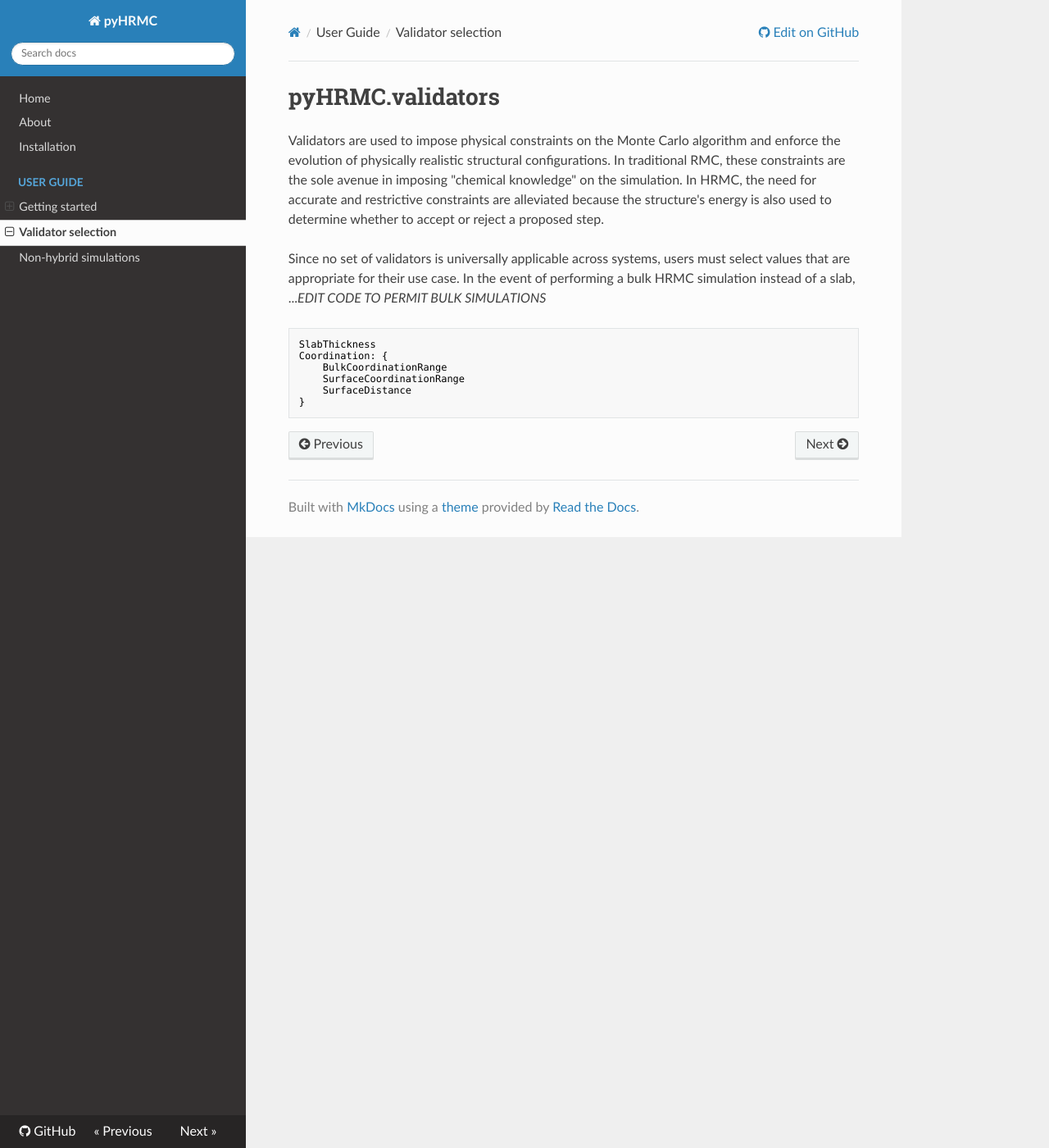
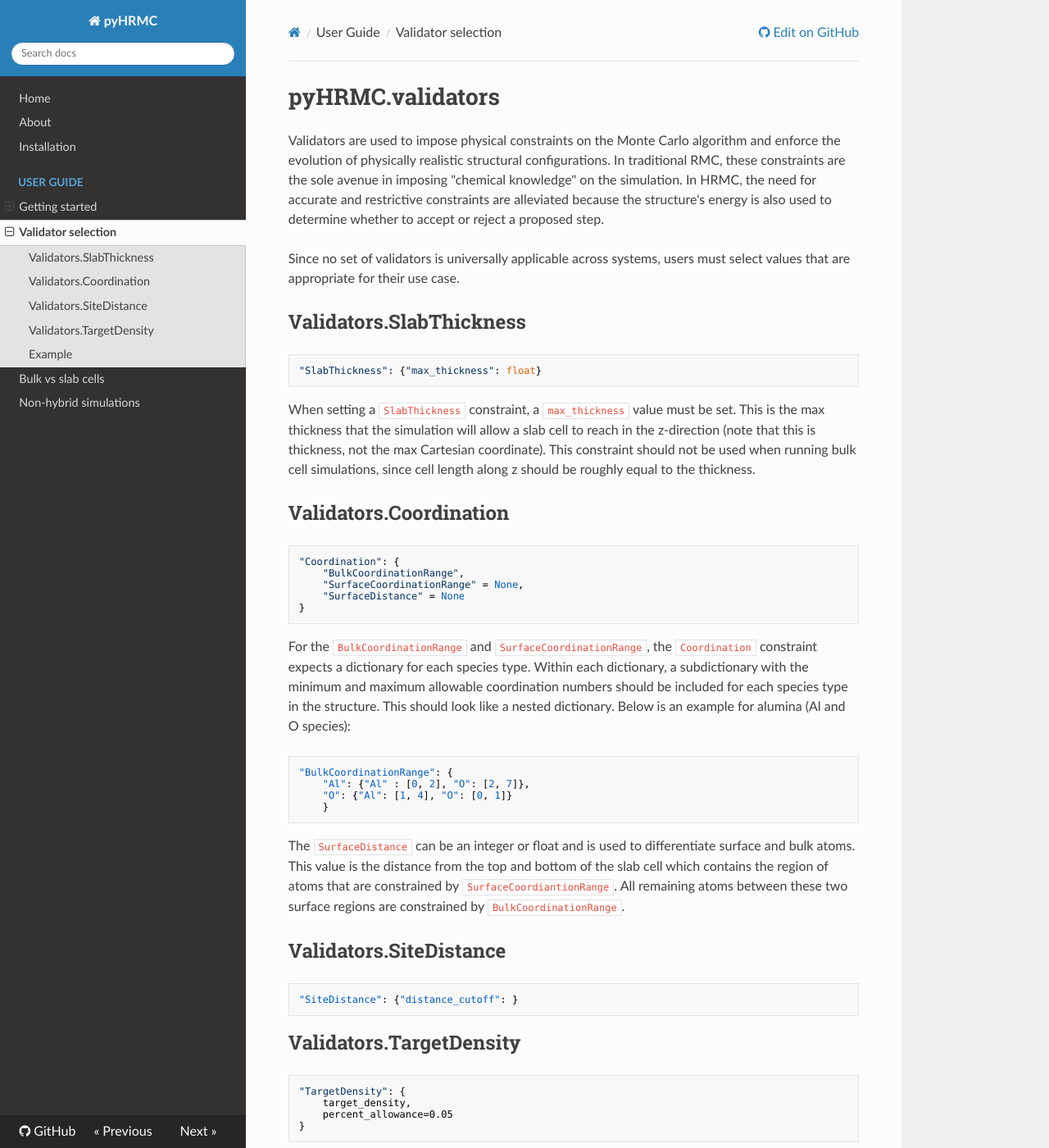
Before and after one commit to ehrhardtkm/pyHRMC, an MkDocs documentation site: the page built from docs/user_guide/validator_selection.md, in a window 1280 px wide and 1400 px high. Shown: the whole window at 82% size. Built offline with MkDocs 1.6.1, drawn with Linux system fonts in a browser that asks for light colours; nearby versions of some CDN libraries; some of the changed text lies outside the part shown.

Commit message:
update documentation

````diff
--- a/docs/user_guide/validator_selection.md
+++ b/docs/user_guide/validator_selection.md
@@ -2,13 +2,50 @@
 ===
 Validators are used to impose physical constraints on the Monte Carlo algorithm and enforce the evolution of physically realistic structural configurations. In traditional RMC, these constraints are the sole avenue in imposing "chemical knowledge" on the simulation. In HRMC, the need for accurate and restrictive constraints are alleviated because the structure's energy is also used to determine whether to accept or reject a proposed step.
 
-Since no set of validators is universally applicable across systems, users must select values that are appropriate for their use case. In the event of performing a bulk HRMC simulation instead of a slab, ...*EDIT CODE TO PERMIT BULK SIMULATIONS*
+Since no set of validators is universally applicable across systems, users must select values that are appropriate for their use case.
 
+Validators.SlabThickness
+---
 ```
-SlabThickness
-Coordination: {
-    BulkCoordinationRange
-    SurfaceCoordinationRange
-    SurfaceDistance
+"SlabThickness": {"max_thickness": float}
+```
+When setting a `SlabThickness` constraint, a `max_thickness` value must be set. This is the max thickness that the simulation will allow a slab cell to reach in the z-direction (note that this is thickness, not the max Cartesian coordinate). This constraint should not be used when running bulk cell simulations, since cell length along z should be roughly equal to the thickness.
+
+Validators.Coordination
+---
+```
+"Coordination": {
+    "BulkCoordinationRange",
+    "SurfaceCoordinationRange" = None,
+    "SurfaceDistance" = None
 }
 ```
+
+For the `BulkCoordinationRange` and `SurfaceCoordinationRange`, the `Coordination` constraint expects a dictionary for each species type. Within each dictionary, a subdictionary with the minimum and maximum allowable coordination numbers should be included for each species type in the structure. This should look like a nested dictionary. Below is an example for alumina (Al and O species):
+```
+"BulkCoordinationRange": {
+    "Al": {"Al" : [0, 2], "O": [2, 7]},
+    "O": {"Al": [1, 4], "O": [0, 1]}
+    }
+```
+The `SurfaceDistance` can be an integer or float and is used to differentiate surface and bulk atoms. This value is the distance from the top and bottom of the slab cell which contains the region of atoms that are constrained by `SurfaceCoordiantionRange`. All remaining atoms between these two surface regions are constrained by `BulkCoordinationRange`.
+
+Validators.SiteDistance
+---
+```
+"SiteDistance": {"distance_cutoff": }
+```
+
+Validators.TargetDensity
+---
+```
+"TargetDensity": {
+    target_density,
+    percent_allowance=0.05
+}
+```
+
+
+Example
+---
+An example of a `run_rmc` call with the `SlabThickness` and 'Coordination` validators in included in the documentation for [runfile setup](https://ehrhardtkm.github.io/pyHRMC/user_guide/getting_started/runfile_setup/).
--- a/mkdocs.yml
+++ b/mkdocs.yml
@@ -13,6 +13,7 @@
         - LAMMPS input files: user_guide/getting_started/lammps_input.md
         - Understanding outputs: user_guide/getting_started/outputs.md
     - Validator selection: user_guide/validator_selection.md
+    - Bulk vs slab cells: user_guide/bulk_vs_slab.md
     - Non-hybrid simulations: user_guide/nonhybrid_setup.md
 
 theme: readthedocs
````
Also changed, not shown: docs/user_guide/bulk_vs_slab.md (added, +22 -0 lines), docs/user_guide/nonhybrid_setup.md (+15 -2 lines), 1 other file.
